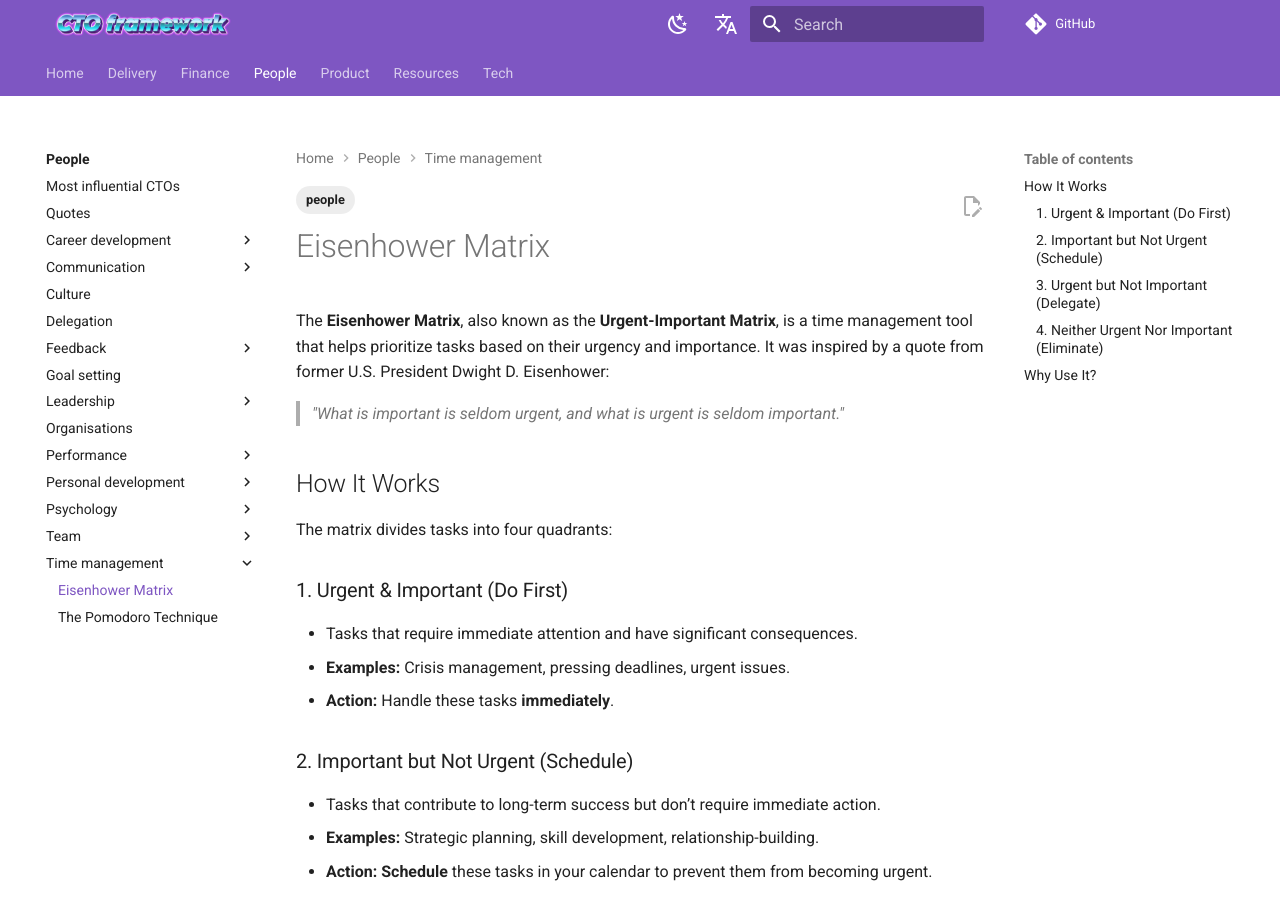
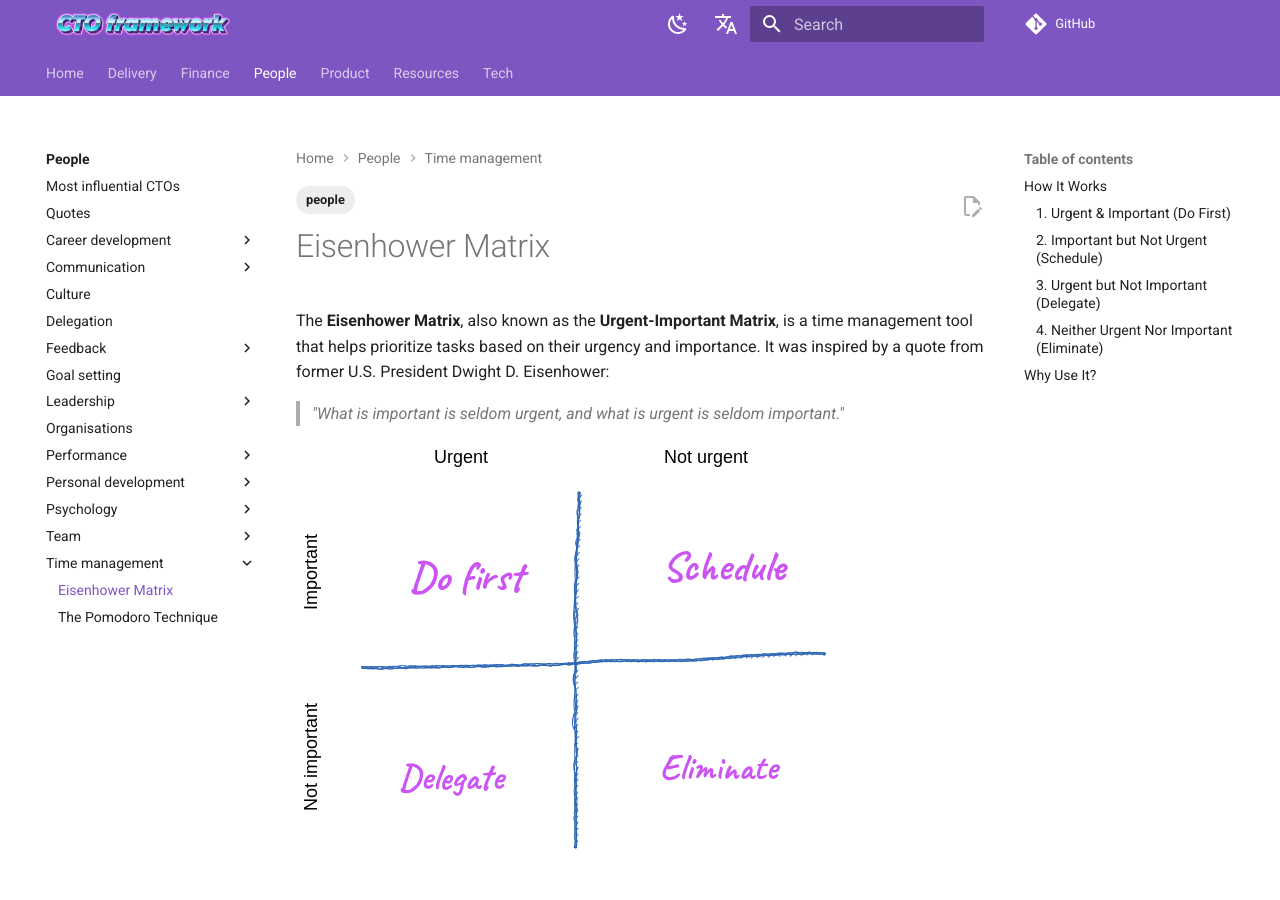
Before and after one commit to ctoframework/website, an MkDocs documentation site: the page built from docs/people/time-management/eisenhower-matrix.md, in a window 1280 px wide and 900 px high. Built offline with MkDocs 1.6.1 and Material for MkDocs 9.7.7, drawn with Linux system fonts in a browser that asks for light colours; comment, search, counter and statistics services are not loaded.

Commit message:
Add Eisenhower matrix image

```diff
--- a/docs/people/time-management/eisenhower-matrix.md
+++ b/docs/people/time-management/eisenhower-matrix.md
@@ -3,6 +3,8 @@
 The **Eisenhower Matrix**, also known as the **Urgent-Important Matrix**, is a time management tool that helps prioritize tasks based on their urgency and importance. It was inspired by a quote from former U.S. President Dwight D. Eisenhower:
 
 > _"What is important is seldom urgent, and what is urgent is seldom important."_
+
+![Eisenhower matrix diagram](/images/diagrams/eisenhower-matrix.png)
 
 ## How It Works
 
```
Also changed, not shown: docs/images/diagrams/eisenhower-matrix.png (added).
